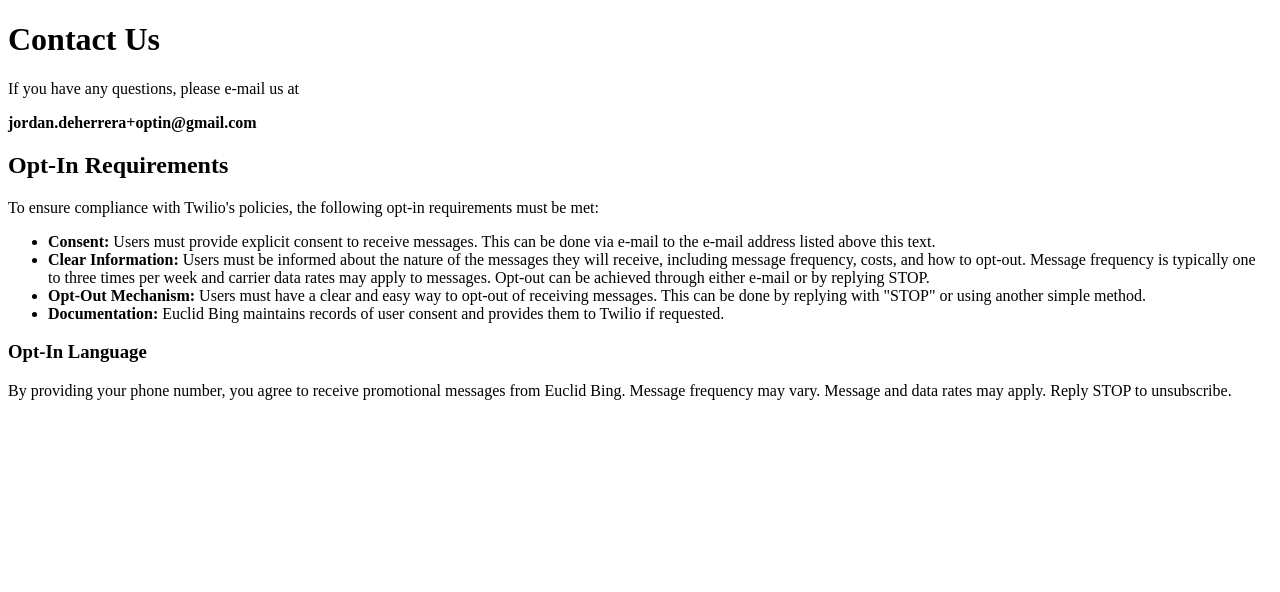
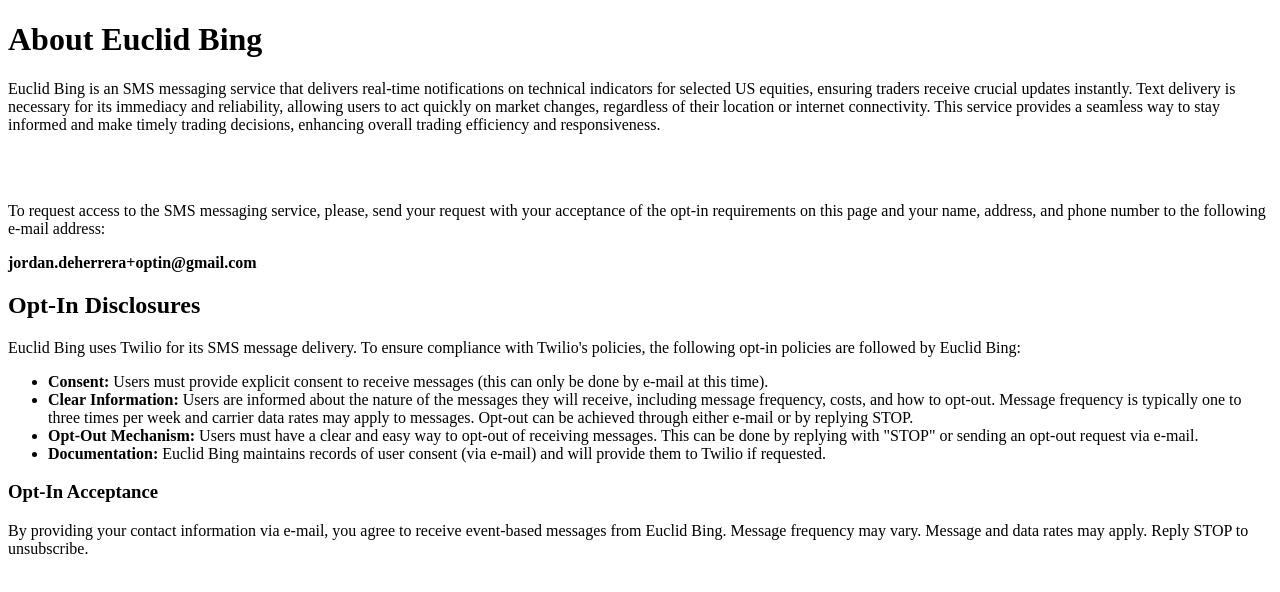
Before and after one commit to jordandeherrera/company-contact, a plain HTML site: page index.html in a window 1280 px wide. Drawn offline with Linux system fonts and the light colour scheme.

Commit message:
Update index.html

```diff
--- a/index.html
+++ b/index.html
@@ -3,23 +3,25 @@
 <head>
     <meta charset="UTF-8">
     <meta name="viewport" content="width=device-width, initial-scale=1.0">
-    <title>Contact Us</title>
+    <title>Euclid Bing US Equity Notification Service</title>
 </head>
 <body>
-    <h1>Contact Us</h1>
-    <p>If you have any questions, please e-mail us at </p>
+    <h1>About Euclid Bing</h1>
+    <p>Euclid Bing is an SMS messaging service that delivers real-time notifications on technical indicators for selected US equities, ensuring traders receive crucial updates instantly. Text delivery is necessary for its immediacy and reliability, allowing users to act quickly on market changes, regardless of their location or internet connectivity. This service provides a seamless way to stay informed and make timely trading decisions, enhancing overall trading efficiency and responsiveness. </p>
+    <br></br>
+    <p>To request access to the SMS messaging service, please, send your request with your acceptance of the opt-in requirements on this page and your name, address, and phone number to the following e-mail address: </p>
     <p><strong>jordan.deherrera+optin@gmail.com</strong></p>
 
-    <h2>Opt-In Requirements</h2>
-    <p>To ensure compliance with Twilio's policies, the following opt-in requirements must be met:</p>
+    <h2>Opt-In Disclosures</h2>
+    <p>Euclid Bing uses Twilio for its SMS message delivery.  To ensure compliance with Twilio's policies, the following opt-in policies are followed by Euclid Bing:</p>
     <ul>
-        <li><strong>Consent:</strong> Users must provide explicit consent to receive messages. This can be done via e-mail to the e-mail address listed above this text.</li>
-        <li><strong>Clear Information:</strong> Users must be informed about the nature of the messages they will receive, including message frequency, costs, and how to opt-out.  Message frequency is typically one to three times per week and carrier data rates may apply to messages.  Opt-out can be achieved through either e-mail or by replying STOP.</li>
-        <li><strong>Opt-Out Mechanism:</strong> Users must have a clear and easy way to opt-out of receiving messages. This can be done by replying with "STOP" or using another simple method.</li>
-        <li><strong>Documentation:</strong> Euclid Bing maintains records of user consent and provides them to Twilio if requested.</li>
+        <li><strong>Consent:</strong> Users must provide explicit consent to receive messages (this can only be done by e-mail at this time).</li>
+        <li><strong>Clear Information:</strong> Users are informed about the nature of the messages they will receive, including message frequency, costs, and how to opt-out.  Message frequency is typically one to three times per week and carrier data rates may apply to messages.  Opt-out can be achieved through either e-mail or by replying STOP.</li>
+        <li><strong>Opt-Out Mechanism:</strong> Users must have a clear and easy way to opt-out of receiving messages. This can be done by replying with "STOP" or sending an opt-out request via e-mail.</li>
+        <li><strong>Documentation:</strong> Euclid Bing maintains records of user consent (via e-mail) and will provide them to Twilio if requested.</li>
     </ul>
 
-    <h3>Opt-In Language</h3>
-    <p>By providing your phone number, you agree to receive promotional messages from Euclid Bing. Message frequency may vary. Message and data rates may apply. Reply STOP to unsubscribe.</p>
+    <h3>Opt-In Acceptance</h3>
+    <p>By providing your contact information via e-mail, you agree to receive event-based messages from Euclid Bing. Message frequency may vary. Message and data rates may apply. Reply STOP to unsubscribe.</p>
 </body>
 </html>
```
